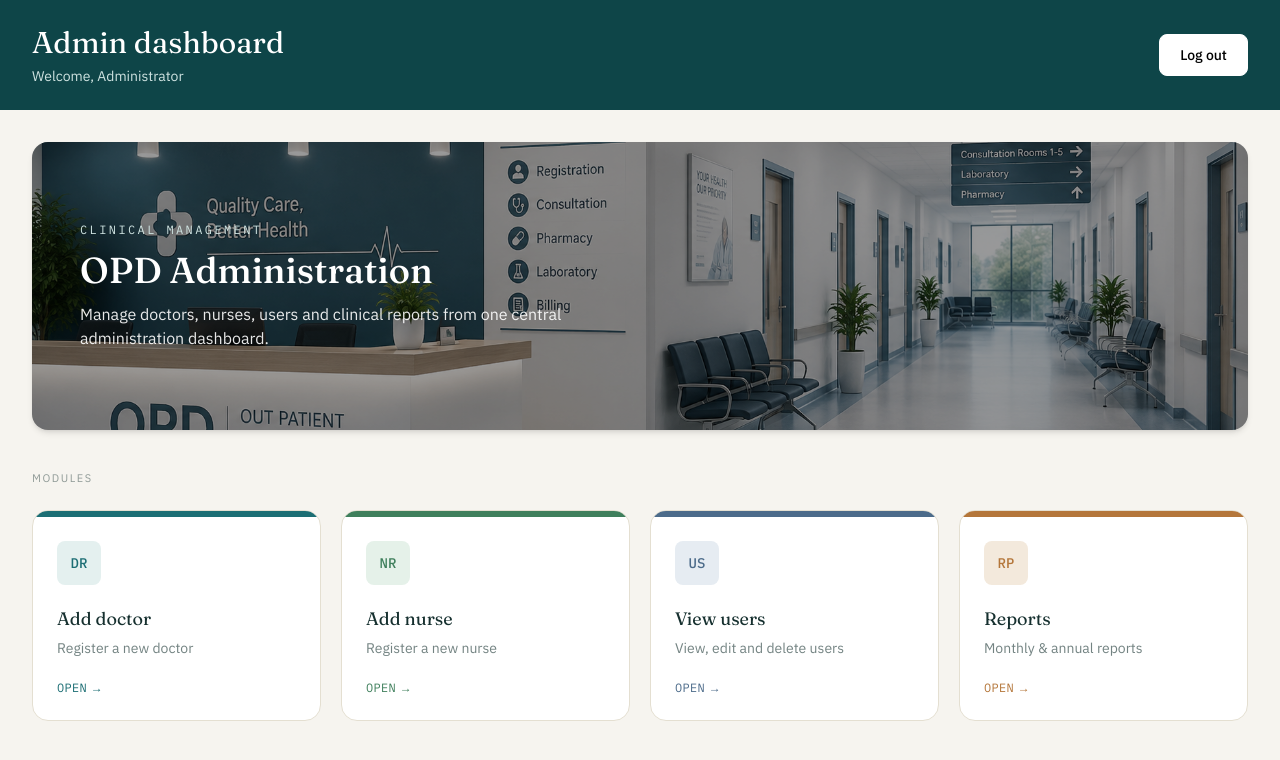
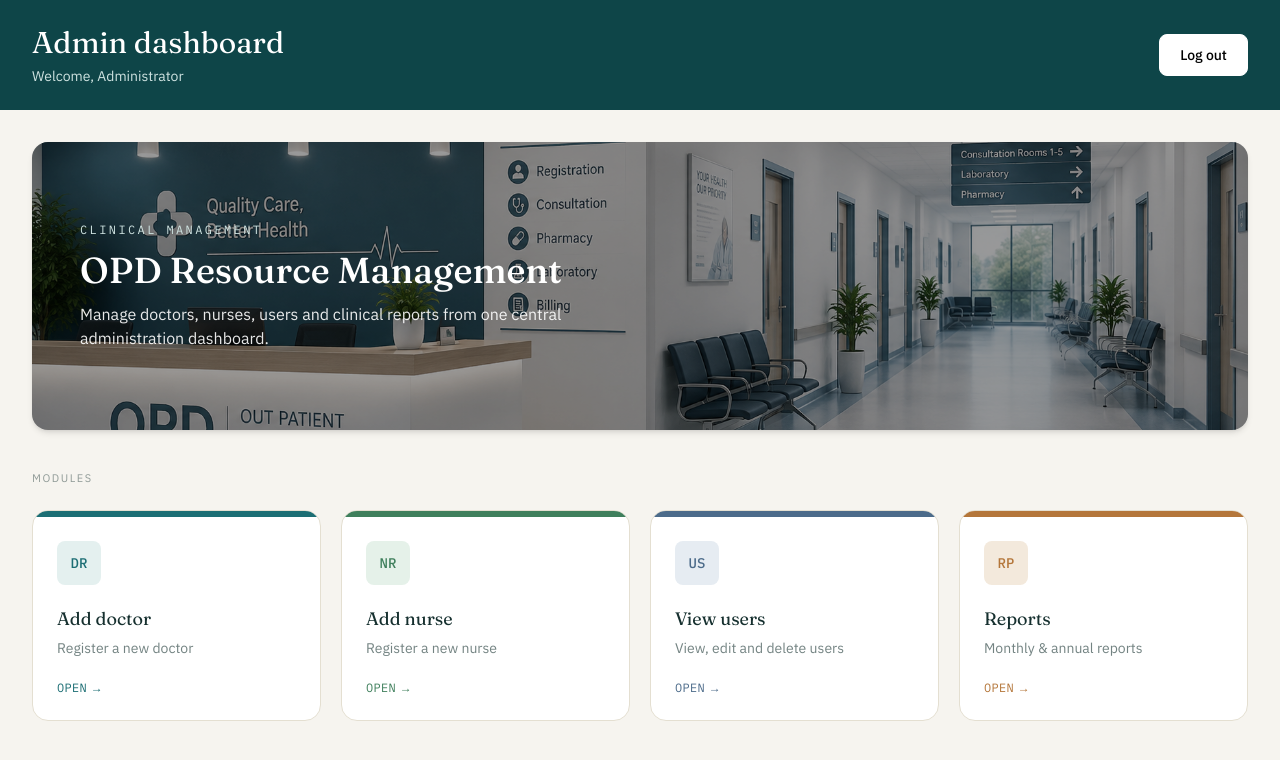
Before and after one commit to AmashaKasunthi/OPD-Frontend, a React (Vite) app: page /admin-dashboard in a window 1280 px wide. Shown: the top 760 px of the page. Built offline with nearby package versions, Linux system fonts and the light colour scheme.

Commit message:
Change admin dashboard title

```diff
--- a/src/pages/AdminDashboard.jsx
+++ b/src/pages/AdminDashboard.jsx
@@ -139,7 +139,7 @@ function AdminDashboard() {
               </p>
 
               <h2 className="ad-display text-3xl md:text-4xl font-medium">
-                OPD Administration
+                OPD Resource Management
               </h2>
 
               <p className="mt-3 text-white/90 text-sm md:text-base max-w-xl">
```
